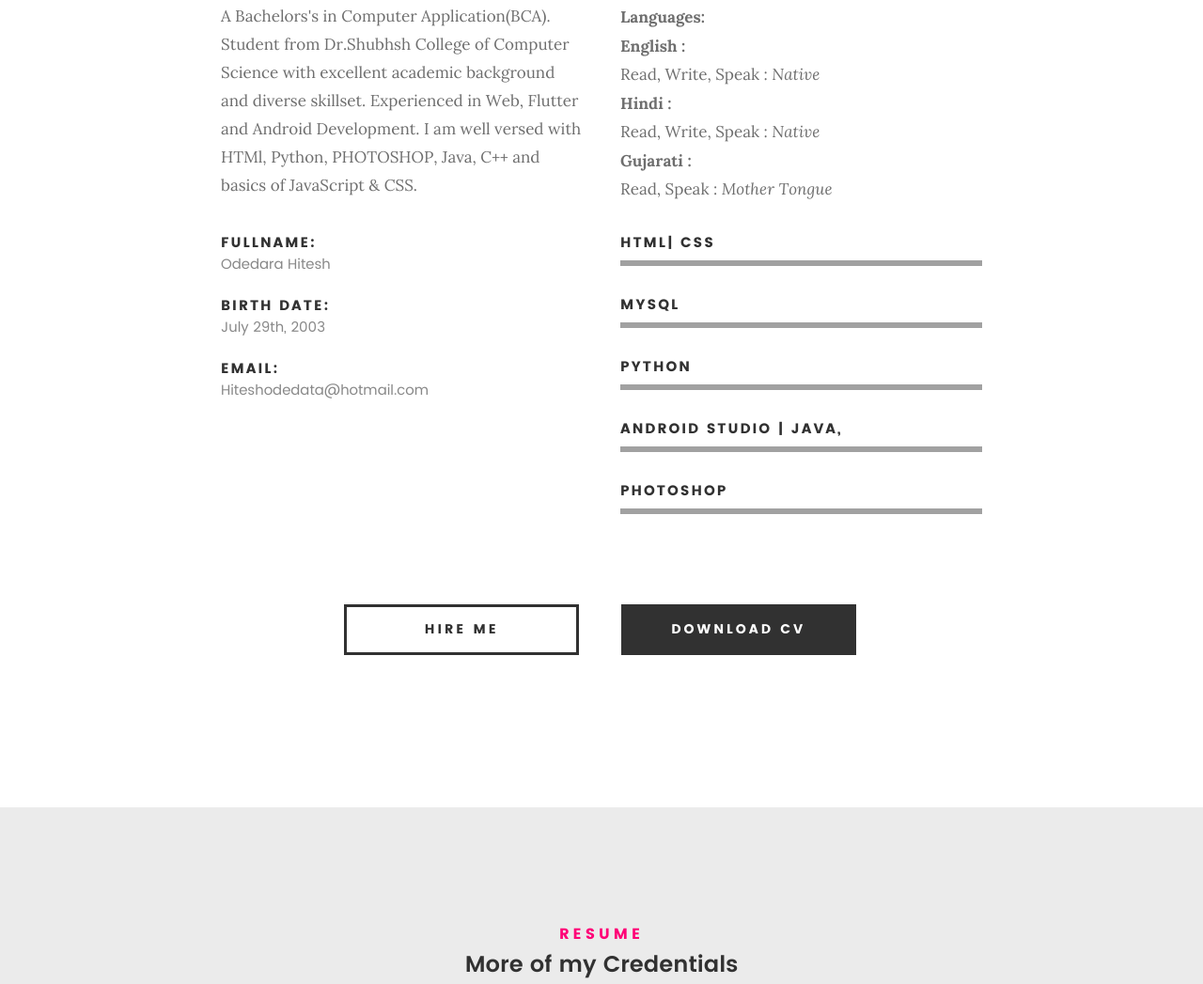
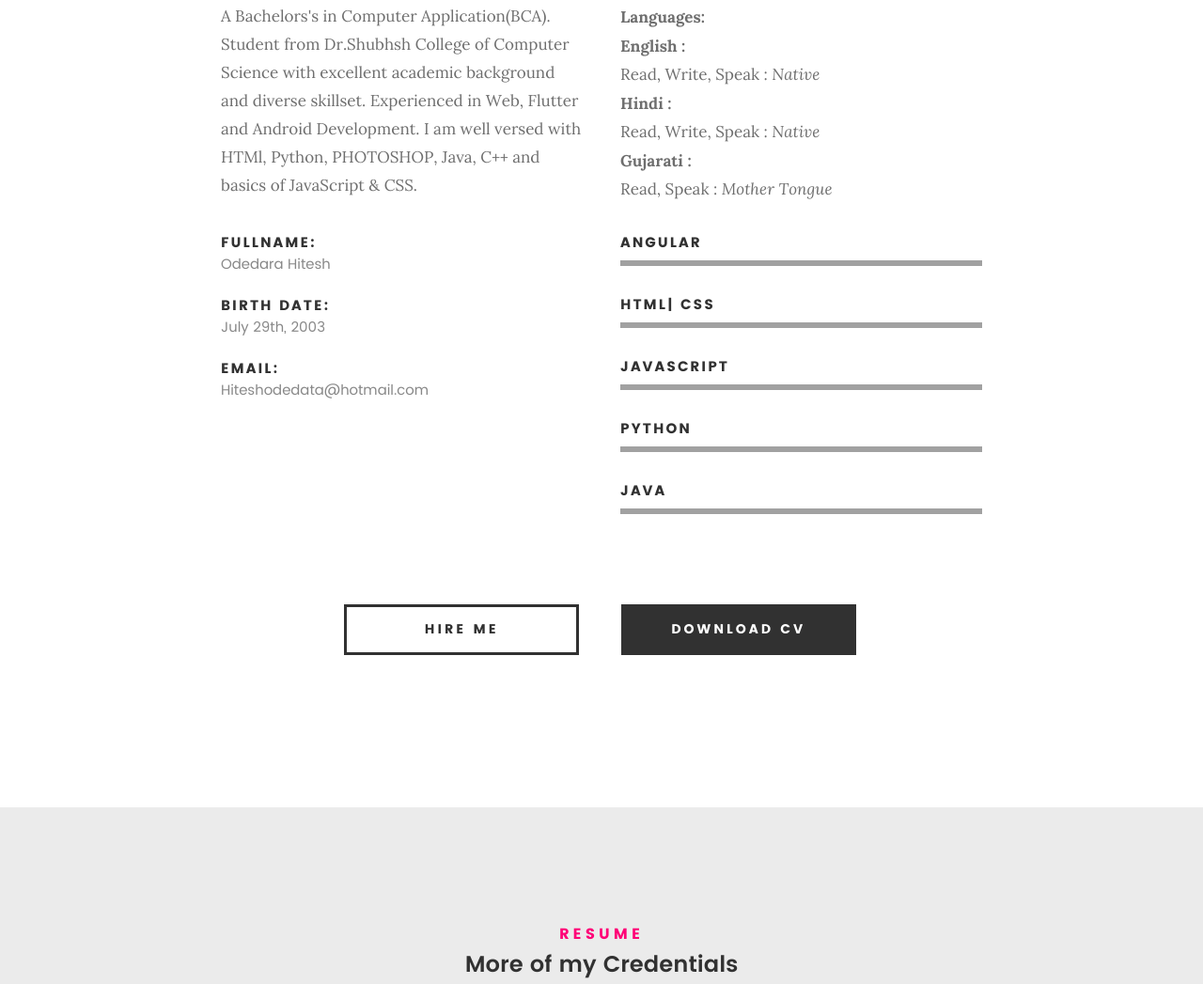
Before and after one commit to hiteshodedara/odedarahitesh, a plain HTML site: page index.html in a window 1280 px wide. Shown: the part 1196-2243 px from the top of the page at 94% size. Drawn offline with Linux system fonts and the light colour scheme; files whose address does not match are found by name.

Commit message:
Update index.html

```diff
--- a/index.html
+++ b/index.html
@@ -173,26 +173,26 @@
                 </p>
 
 
-                <ul class="skill-bars">
+               <ul class="skill-bars">
                     <li>
                         <!--                         <div class="progress percent95"><span>95%</span></div> -->
+                        <strong>Angular</strong>
+                    </li>
+                    <li>
+                        <!--                         <div class="progress percent90"><span>90%</span></div> -->
                         <strong>HTML| CSS</strong>
                     </li>
                     <li>
-                        <!--                         <div class="progress percent90"><span>90%</span></div> -->
-                        <strong>MySQL</strong>
+                        <strong>JavaScript</strong>
+                        <!--                         <div class="progress percent85"><span>90%</span></div> -->
                     </li>
                     <li>
-                        <!--                         <div class="progress percent85"><span>90%</span></div> -->
                         <strong>Python</strong>
+                        <!--                         <div class="progress percent75"><span>75%</span></div> -->
                     </li>
                     <li>
+                        <strong>JAVA</strong>
                         <!--                         <div class="progress percent75"><span>75%</span></div> -->
-                        <strong>Android Studio | JAVA, </strong>
-                    </li>
-                    <li>
-                        <!--                         <div class="progress percent75"><span>75%</span></div> -->
-                        <strong>PHOTOSHOP</strong>
                     </li>
 
                 </ul> <!-- /skill-bars -->
```
